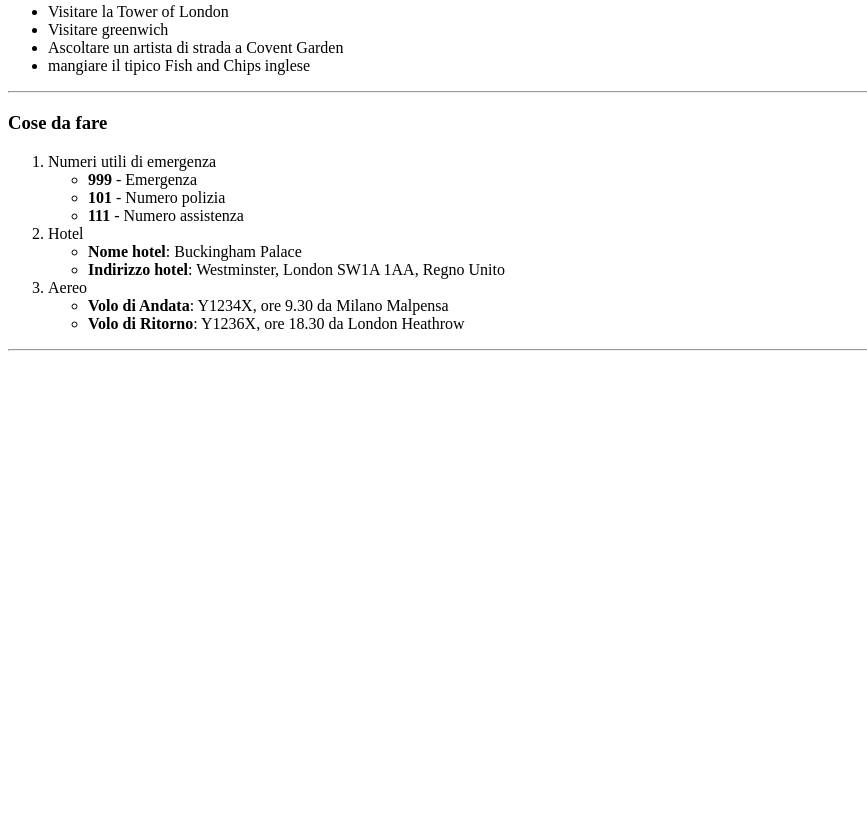
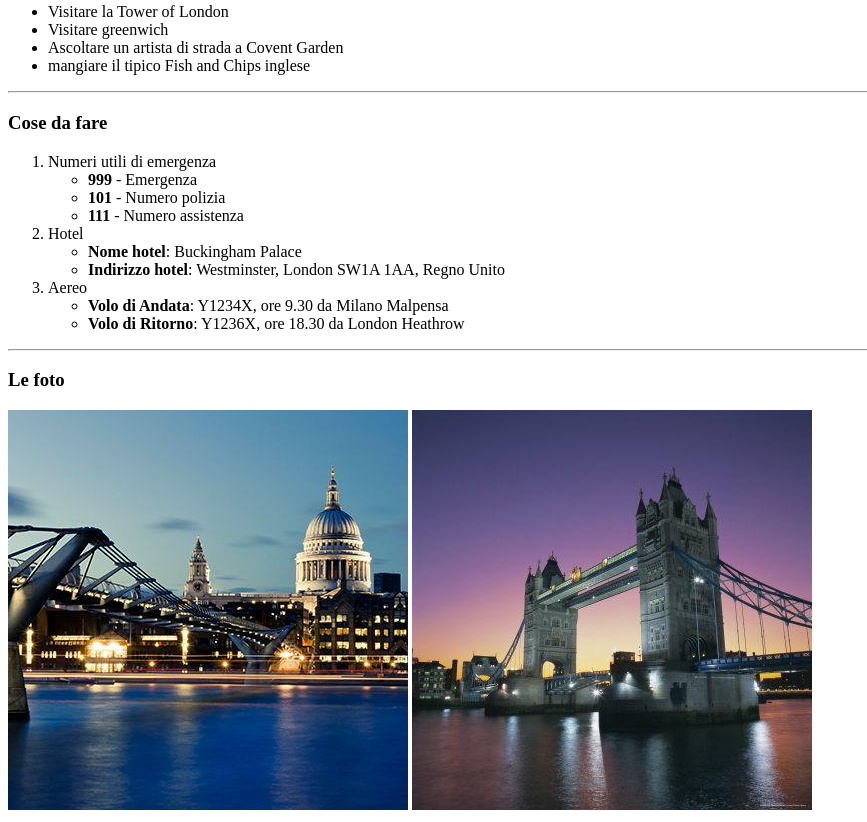
Before and after one commit to Marcucci-Francesco/html-london-trip, a plain HTML site: page index.html in a window 1280 px wide. Shown: the part 939-1761 px from the top of the page, without its empty margins (0-867 px from the left). Before the commit the page ends 1298 px from the top, so only its background shows below. Drawn offline with Linux system fonts and the light colour scheme.

Commit message:
[add] footer

```diff
--- a/index.html
+++ b/index.html
@@ -79,11 +79,13 @@
             <li><strong>101</strong> - Numero polizia</li>
             <li><strong>111</strong> - Numero assistenza</li>
           </ul>
+
         <li>Hotel</li>
           <ul>
             <li><strong>Nome hotel</strong>: Buckingham Palace</li>
             <li><strong>Indirizzo hotel</strong>: Westminster, London SW1A 1AA, Regno Unito</li>
           </ul>
+
         <li>Aereo</li>
           <ul>
             <li><strong>Volo di Andata</strong>: Y1234X, ore 9.30 da Milano Malpensa</li>
@@ -94,5 +96,10 @@
     <hr>
   </main>
 
+  <footer>
+    <h3>Le foto</h3>
+    <img src="/img/london.jpg" alt="London">
+    <img src="/img/bridge.jpg" alt="Bridge">
+  </footer>
 </body>
 </html>
```
